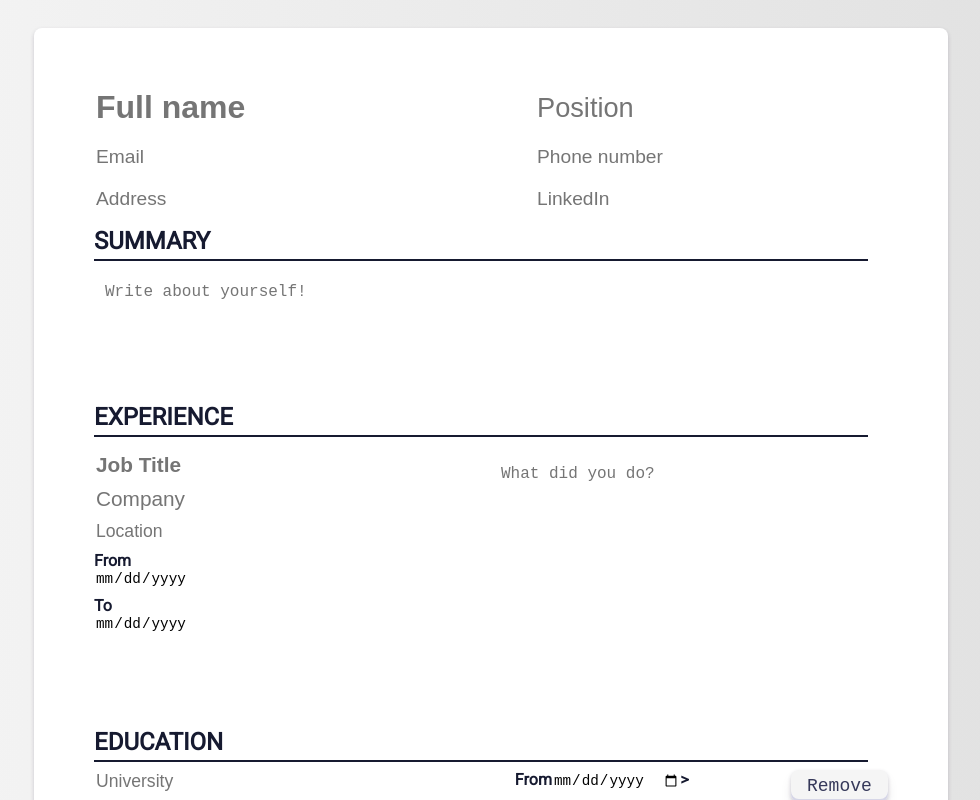
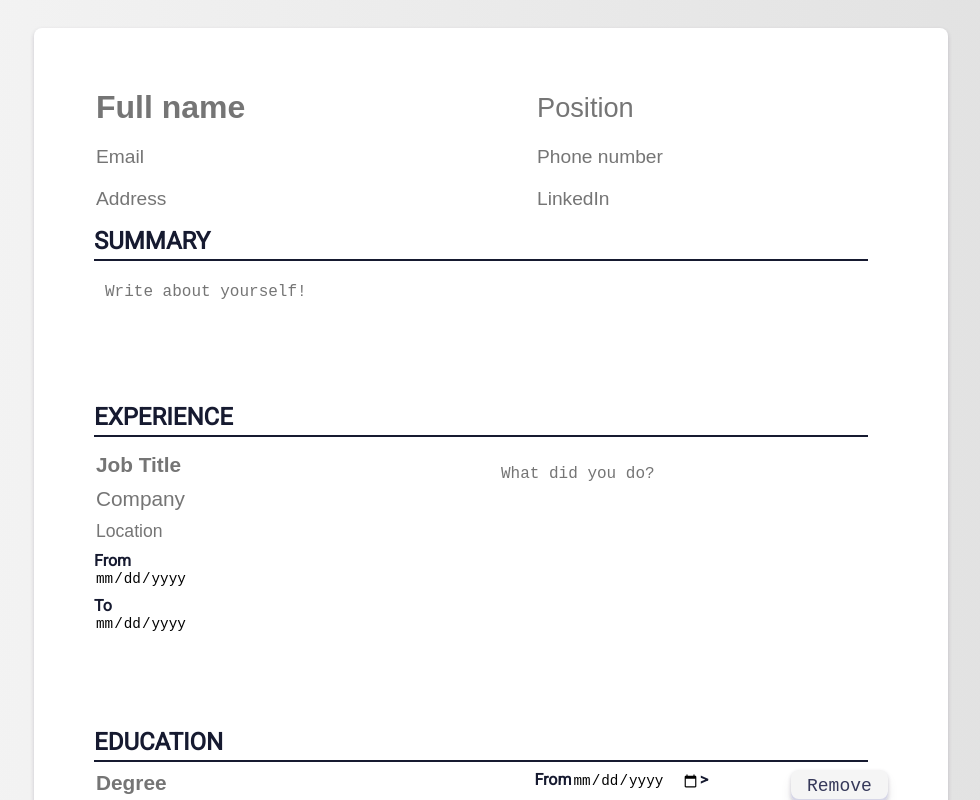
Before and after one commit to philippOkie/resume-builder-vue, a Vue app in the folder frontend/: page / in a window 1280 px wide. Shown: the top 800 px of the page, without its empty margins (157-1137 px from the left). Built offline with nearby package versions, Linux system fonts and the light colour scheme.

Commit message:
change css edu

```diff
--- a/frontend/src/components/Edu.vue
+++ b/frontend/src/components/Edu.vue
@@ -2,15 +2,16 @@
   <div>
     <input
       type="text"
-      v-model="education.university"
-      placeholder="University"
+      v-model="education.degree"
+      class="degree"
+      placeholder="Degree"
       @input="saveEducation"
     />
 
     <input
       type="text"
-      v-model="education.degree"
-      placeholder="Degree"
+      v-model="education.university"
+      placeholder="University"
       @input="saveEducation"
     />
   </div>
@@ -54,6 +55,11 @@ export default {
 </script>
 
 <style scoped>
+.degree {
+  font-size: 1.3rem;
+
+  font-weight: bold;
+}
 @media print {
   button {
     display: none;
```
